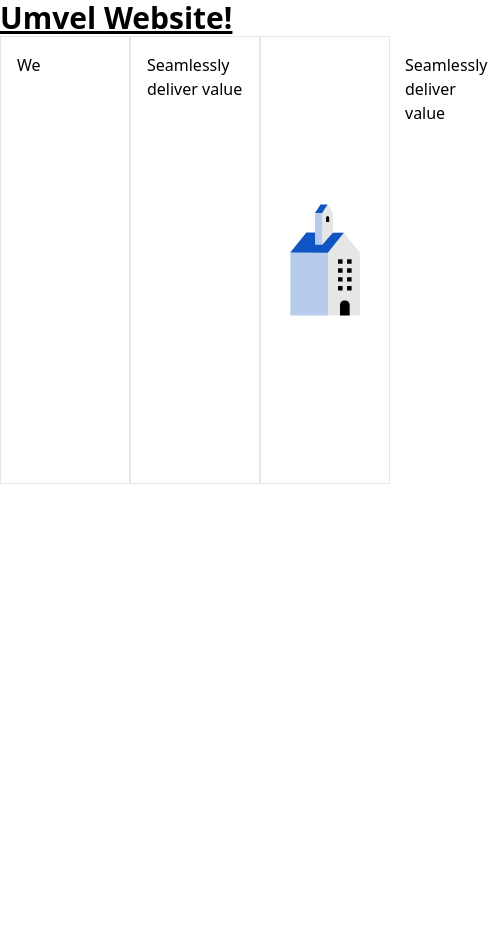
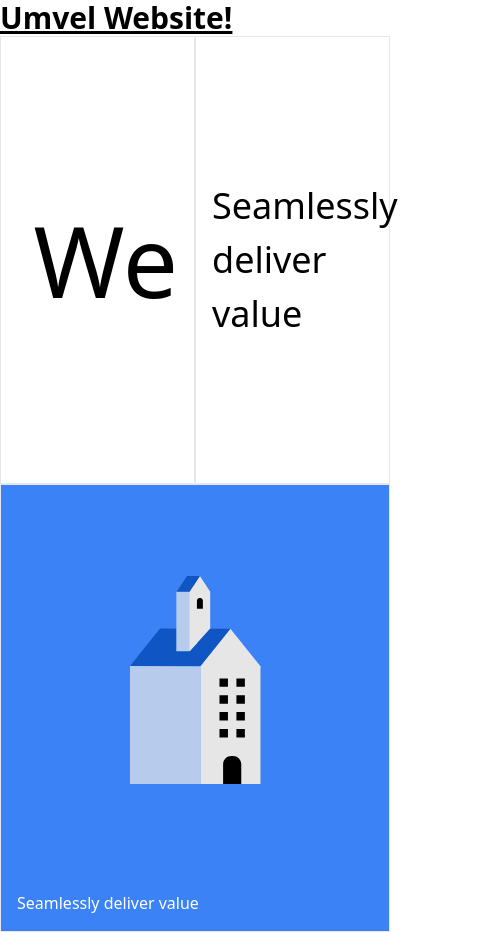
Before and after one commit to KvinZav/umvel-remote, a Next.js app: page / in a window 390 px wide. Shown: the whole page, 504 px wide, since content can reach past the window. Before the commit the page ends 844 px from the top, so only its background shows below. Built offline with nearby package versions, Linux system fonts and the light colour scheme.

Commit message:
fieat: add responsive to hero

```diff
--- a/mock/home-page.json
+++ b/mock/home-page.json
@@ -78,8 +78,8 @@
                                     "attributes": {
                                         "title": "Capa delivers efficiency!",
                                         "caseDescription": "CAPA is a real estate web platform that helps investors to make the best decisions. ",
-                                        "primaryColor": "bg-blue-500",
-                                        "secondaryColor": "bg-blue-700",
+                                        "primaryColor": "capa",
+                                        "secondaryColor": "capa-secondary",
                                         "createdAt": "2022-08-19T15:15:34.095Z",
                                         "updatedAt": "2022-08-19T15:16:13.168Z",
                                         "publishedAt": "2022-08-19T15:15:36.577Z",
@@ -97,7 +97,7 @@
                         "textOrientation": null,
                         "title": "We",
                         "contentType": null,
-                        "primaryColor": "bg-white",
+                        "primaryColor": null,
                         "secondaryColor": null,
                         "featured": null,
                         "displayName": "We"
--- a/pages/index.tsx
+++ b/pages/index.tsx
@@ -18,10 +18,11 @@ export default function Home() {
 
   return (
     <>
-    <h1 className="text-3xl font-bold underline ">
+    <h1 className="text-3xl font-bold underline order-2">
       Umvel Website!
     </h1>
-    <Hero data={data?.data?.attributes.body} />
+    <Hero data={data?.data?.attributes.body
+          .find((item) => item.__component === "heading.heading")} />
     </>
   )
 }
--- a/src/components/elements/card/card.tsx
+++ b/src/components/elements/card/card.tsx
@@ -3,32 +3,61 @@ import { useEffect } from "react";
 
 export const Card = (props: CardInterface) => {
   const { styles } = props;
-  useEffect(() => {
-    console.log(styles.color);
-  });
+
   return (
     <>
       <div
-        className={`group flex-${styles.direction} text-${styles?.color} flex items-${styles.textPositionHorizontal} justify-${styles.textPositionVertical} h-[448px]
-        border-solid border border-[${styles.borderColor}] ${styles.bg}`}
+        className={`flex group ${styles.direction === "col" ? "flex-col" : "flex-row-reverse"} ${
+          styles?.color === "white" ? "text-white" : "text-black"
+        } ${
+          styles.textPositionHorizontal === "start"
+            ? "items-start"
+            : styles.textPositionHorizontal === "center"
+            ? "items-center"
+            : "items-end"
+        }  ${styles.textPositionVertical === "start" ? "justify-start" : "justify-center"} h-[448px]
+        border-solid border border-[${styles.borderColor}] ${
+          styles.bg === "capa"
+            ? "bg-blue-500"
+            : styles.bg === "capa-secondary"
+            ? "bg-blue-700"
+            : "bg-white"
+        }`}
       >
-        {styles.imageUrl && <img className="m-auto" src={styles.imageUrl} alt="" />}
+        {styles.imageUrl && <img className="m-auto" src={styles.imageUrl} alt="image" />}
 
         <p
-          className={`${!styles.descriptionSection ? null : "group-hover:hidden"} p-4 w-full text-${
-            styles.textStyles?.align
-          } text-[${styles.textStyles?.height}]`}
+          className={`${
+            !styles.descriptionSection
+              ? null
+              : styles.showDescription
+              ? "hidden"
+              : "group-hover:hidden"
+          } p-4 ${
+            styles.textStyles?.align === "start"
+              ? "text-start"
+              : styles.textStyles?.align === "center"
+              ? "text-center"
+              : "text-end"
+          } w-full ${styles.textStyles?.height === 'title' ?  'text-[98px]' : styles.textStyles?.height ==='subtitle' ? 'text-[36px]' : 'text-[16px]'}`}
         >
           {styles.text}
         </p>
         {/* When hover show description and background change */}
+
         {styles.descriptionSection && (
           <>
             <section
-              className={`group-hover:${styles.bgSecondary} flex-${styles.direction} group-hover:block hidden p-4 ${styles.bgSecondary}`}
+              className={`w-full ${
+                styles.bgSecondary === "capa-secondary"
+                  ? "group-hover:bg-blue-700"
+                  : "group-hover:bg-white"
+              } ${styles.direction === "col" ? "flex-col" : "flex-row-reverse"} ${
+                styles.showDescription ? "block" : "group-hover:block hidden"
+              }  p-4 ${styles.bgSecondary}`}
             >
               <p
-                className={`w-full font-bold text-${styles.textStyles?.align} text-[${styles.textStyles?.height}]`}
+                className={`w-full font-bold text-${styles.textStyles?.align} ${styles.textStyles?.height === 'title' ?  'text-[98px]' : styles.textStyles?.height ==='subtitle' ? 'text-[36px]' : 'text-[16px]'}`}
               >
                 {styles.text}
               </p>
--- a/src/components/modules/hero.tsx
+++ b/src/components/modules/hero.tsx
@@ -1,64 +1,96 @@
 import { Card } from "@elements/card/card";
+import { useEffect } from "react";
 
 export const Hero = (props) => {
   return (
-    <div className="columns-3 gap-0">
-      {props?.data
-        .filter((item) => item.__component === "heading.heading")
-        .map((element) => (
     <>
+      <div className="grid grid-cols-2 lg:grid-cols-3 gap-0">
+        {/* first card */}
         <Card
           styles={{
-                textStyles: { height: "98px", align: "right" },
+            textStyles: { height: "title", align: "right" },
             textPositionHorizontal: "center",
             textPositionVertical: "end",
-                bg: element.primaryColor,
+            bg: props.data.primaryColor,
             borderColor: "#E6E6E6",
-                text: element?.block.displayName,
-              }}
-            />
-          </>
-        ))}
-      {props?.data
-        .filter((item) => item.__component === "heading.heading")
-        .map((element) => (
-          <>
-            {element.caseOfStudy.map((element) => (
-              <>
-                <Card
-                  styles={{
-                    textStyles: { height: "38px", align: "end" },
-                    textPositionHorizontal: "center",
-                    textPositionVertical: "end",
-                    bg: element.primaryColor,
-                    borderColor: "#E6E6E6",
-                    text: element.Title,
+            text: props.data?.block.displayName,
           }}
         />
 
-                {/* third card */}
-
+        {/* second card */}
         <Card
           styles={{
-                    textStyles: { height: "16px", align: "start" },
+            textStyles: { height: "subtitle", align: "start" },
+            textPositionHorizontal: "center",
+            textPositionVertical: "end",
+            bg: props.data.caseOfStudy[0].primaryColor,
+            borderColor: "#E6E6E6",
+            text: props.data.caseOfStudy[0].Title,
+          }}
+        />
+        {/* third card */}
+        <div className="hidden md:block">
+          <Card
+            styles={{
+              textStyles: { height: "parrafo", align: "start" },
               direction: "col",
               color: "white",
               descriptionSection: {
-                      text: element.case_of_study.data.attributes.caseDescription,
+                text: props.data.caseOfStudy[0].case_of_study.data.attributes.caseDescription,
               },
               imageUrl: "/assets/images/capa.svg",
               textPositionHorizontal: "center",
               textPositionVertical: "center",
-                    bg: element.case_of_study.data.attributes.primaryColor,
-                    bgSecondary: element.case_of_study.data.attributes.secondaryColor,
+              bg: props.data.caseOfStudy[0].case_of_study.data.attributes.primaryColor,
+              bgSecondary: props.data.caseOfStudy[0].case_of_study.data.attributes.secondaryColor,
               borderColor: "#E6E6E6",
-                    text: element.Title,
+              text: props.data.caseOfStudy[0].case_of_study.data.attributes.title,
             }}
           />
+        </div>
+
+        {/* Show card when display has ipad */}
+        <div className="hidden md:block lg:hidden">
+          <Card
+            styles={{
+              textStyles: { height: "parrafo", align: "start" },
+              direction: "col",
+              color: "white",
+              descriptionSection: {
+                text: props.data.caseOfStudy[0].case_of_study.data.attributes.caseDescription,
+              },
+              imageUrl: "",
+              textPositionHorizontal: "center",
+              textPositionVertical: "center",
+              bg: props.data.caseOfStudy[0].case_of_study.data.attributes.secondaryColor,
+              bgSecondary: props.data.caseOfStudy[0].case_of_study.data.attributes.secondaryColor,
+              borderColor: "#E6E6E6",
+              text: props.data.caseOfStudy[0].Title,
+              showDescription: true
+            }}
+          />
+        </div>
+      </div>
+
+      <div className="sm:block md:hidden">
+        <Card
+          styles={{
+            textStyles: { height: "parrafo", align: "start" },
+            direction: "col",
+            color: "white",
+            descriptionSection: {
+              text: props.data.caseOfStudy[0].case_of_study.data.attributes.caseDescription,
+            },
+            imageUrl: "/assets/images/capa.svg",
+            textPositionHorizontal: "center",
+            textPositionVertical: "center",
+            bg: props.data.caseOfStudy[0].case_of_study.data.attributes.primaryColor,
+            bgSecondary: props.data.caseOfStudy[0].case_of_study.data.attributes.secondaryColor,
+            borderColor: "#E6E6E6",
+            text: props.data.caseOfStudy[0].Title,
+          }}
+        />
+      </div>
     </>
-            ))}
-          </>
-        ))}
-    </div>
   );
 };
--- a/src/models/interfaces/card.interface.tsx
+++ b/src/models/interfaces/card.interface.tsx
@@ -1,6 +1,6 @@
 export interface CardInterface {
     styles: {
-        textStyles: {  height: string, align: string };
+        textStyles: {  height: "title" | "subtitle" | "parrafo", align: string };
         direction?: "col" | "col-reverse";
         color?: string;
         descriptionSection?: {
@@ -13,6 +13,7 @@ export interface CardInterface {
         bgSecondary?:string;
         borderColor?: string;
         text: string;
+        showDescription?: boolean;
     }
 
 }
```
Lines whose indentation alone changed are shown as unchanged.
